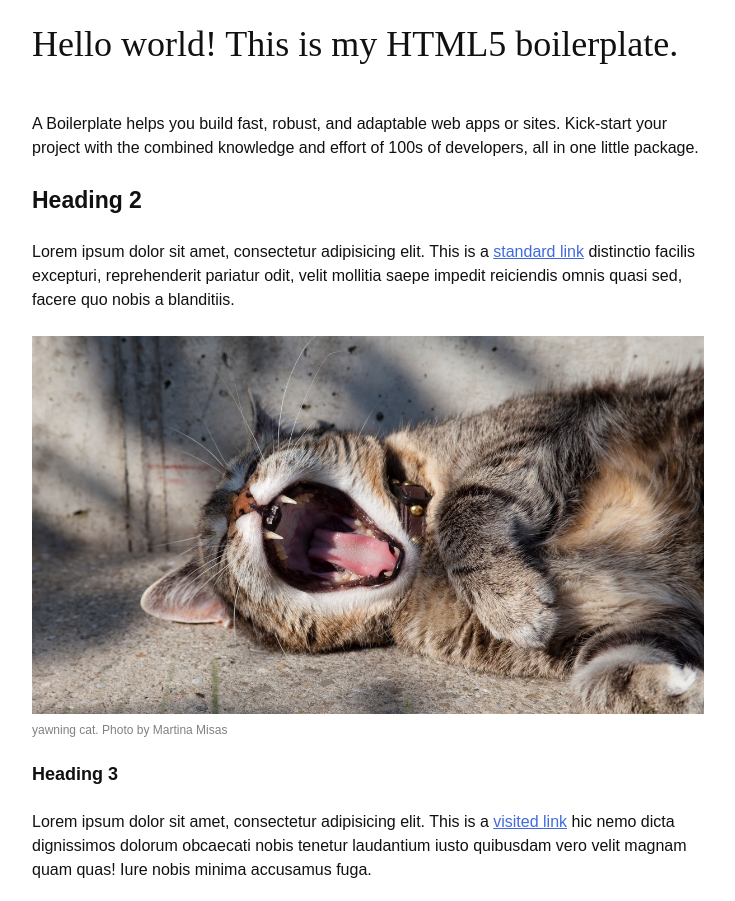
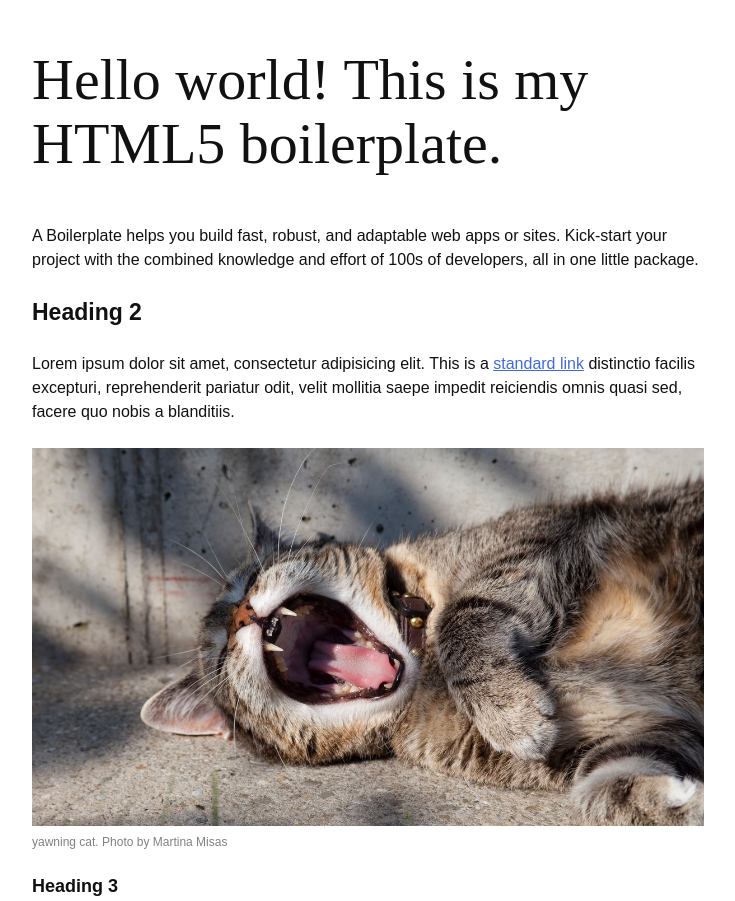
Before and after one commit to mct-ui/html5-boilerplate-DauweQuinten, a plain HTML site: page index.html in a window 1280 px wide. Shown: the top 901 px of the page, without its empty margins (272-1007 px from the left). Drawn offline with Linux system fonts and the light colour scheme.

Commit message:
Einde les 9mrt

```diff
--- a/css/screen.css
+++ b/css/screen.css
@@ -10,6 +10,7 @@ html {
   font-family: Arial, Helvetica, sans-serif;
   color: #111;
   padding: 24px 24px 0;
+  scroll-behavior: smooth;
 }
 
 body {
@@ -147,3 +148,38 @@ a:focus {
 a:active {
   color: blueviolet;
 }
+
+/*
+    Media Queries
+    ---
+    EXAMPLE Media Queries for Responsive Design.
+    These examples override the primary ('mobile first') styles.
+    Modify as content requires.
+*/
+
+/* Extra small devices (portrait phones, less than 576px)
+   No media query since this is the default in Bootstrap
+*/
+
+/* Small devices (landscape phones, 576px and up) */
+@media (min-width: 576px) {
+}
+
+/* Medium devices (tablets, 768px and up) */
+@media (min-width: 768px) {
+  h1 {
+    font-size: 58px;
+    line-height: 64px;
+  }
+  html {
+    padding: 48px 48px 24px;
+  }
+}
+
+/* Large devices (landscape tablets, desktops, 992px and up) */
+@media (min-width: 992px) {
+}
+
+/* Extra large devices (large desktops, 1200px and up) */
+@media (min-width: 1200px) {
+}
```
